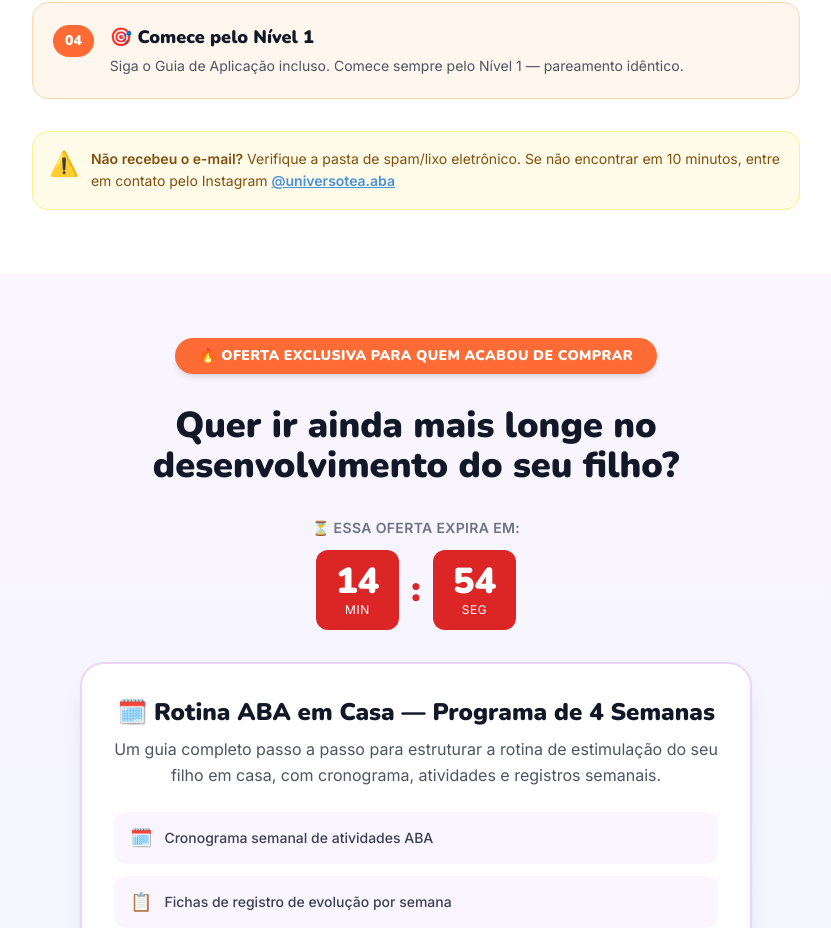
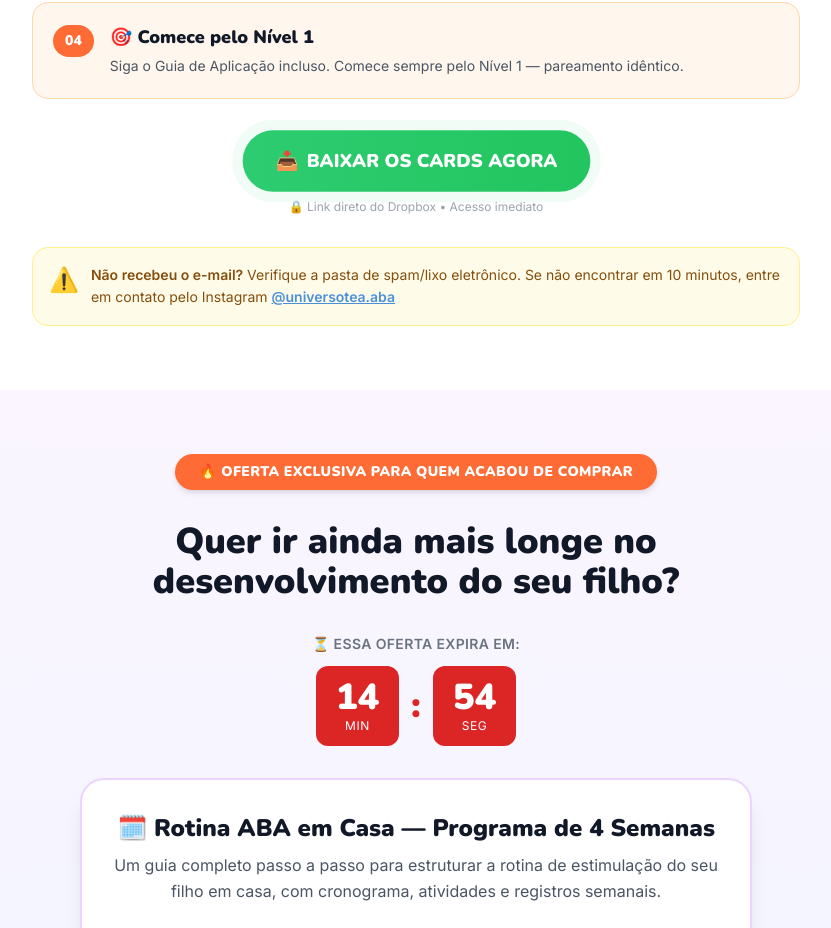
Before and after one commit to andreajoa/UniversoTEA.aba, a Next.js app: page /obrigado in a window 1280 px wide. Shown: the part 2155-3083 px from the top of the page, without its empty margins (224-1055 px from the left). Built offline with nearby package versions, Linux system fonts and the light colour scheme.

Commit message:
feat: add download button to Thank You page
- Update DOWNLOAD_URL with Dropbox link
- Add import of DOWNLOAD_URL in NextSteps component
- Add prominent download button with gradient background
- Button appears after steps with animation
- Direct access to PDF via Dropbox

```diff
--- a/components/sections/thankyou/NextSteps.tsx
+++ b/components/sections/thankyou/NextSteps.tsx
@@ -1,6 +1,7 @@
 "use client";
 import { motion, useInView } from "framer-motion";
 import { useRef }            from "react";
+import { DOWNLOAD_URL } from "@/lib/constants";
 
 const steps = [
   {
@@ -70,6 +71,18 @@ export default function NextSteps() {
           ))}
         </div>
 
+        {/* Botão de download destacado */}
+        <motion.div
+          initial={{ opacity: 0, y: 20 }} animate={inView ? { opacity: 1, y: 0 } : {}} transition={{ duration: 0.6, delay: 0.8 }}
+          className="text-center">
+          <a href={DOWNLOAD_URL} target="_blank" rel="noopener noreferrer"
+            className="inline-flex items-center gap-2 bg-gradient-to-r from-cta to-green-500 text-white font-display font-black text-lg px-8 py-4 rounded-full shadow-lg hover:shadow-2xl hover:scale-105 transition-all animate-pulse-cta">
+            <span>📥</span>
+            <span>BAIXAR OS CARDS AGORA</span>
+          </a>
+          <p className="text-gray-400 text-xs mt-2">🔒 Link direto do Dropbox • Acesso imediato</p>
+        </motion.div>
+
         {/* Alert e-mail */}
         <motion.div
           initial={{ opacity: 0 }} animate={inView ? { opacity: 1 } : {}} transition={{ duration: 0.6, delay: 0.6 }}
--- a/lib/constants.ts
+++ b/lib/constants.ts
@@ -3,7 +3,7 @@ export const KIWIFY_URL = "https://pay.kiwify.com.br/LNe6rom";
 export const UPSELL_URL = "https://pay.kiwify.com.br/LNe6rom"; // trocar pelo link real do upsell
 export const WHATSAPP_GROUP = "https://chat.whatsapp.com/SEU_GRUPO";
 export const INSTAGRAM_URL  = "https://instagram.com/universotea.aba";
-export const DOWNLOAD_URL   = ""; // será enviado por e-mail via Kiwify
+export const DOWNLOAD_URL   = "https://www.dropbox.com/scl/fo/gwt69qbwcng4vjz0yu4hl/AKqkxlIjURXVrJ11rL-mW4Q?rlkey=mr1qa6ixtb9rqski16sjbcigy&st=92tau44r&dl=0";
 
 export const UPSELL_OFFER = {
   title:       "Rotina ABA em Casa — Programa de 4 Semanas",
```
